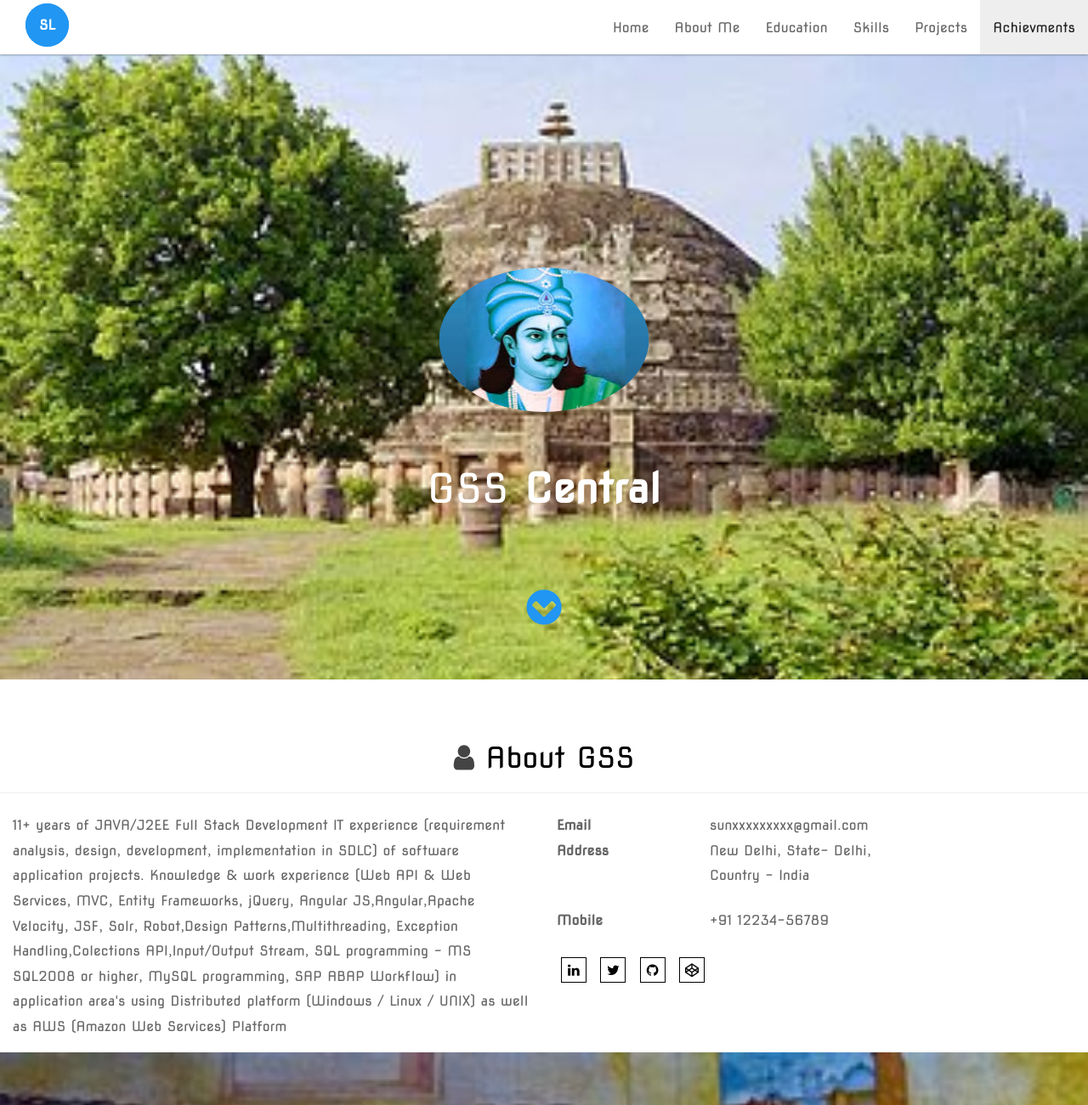
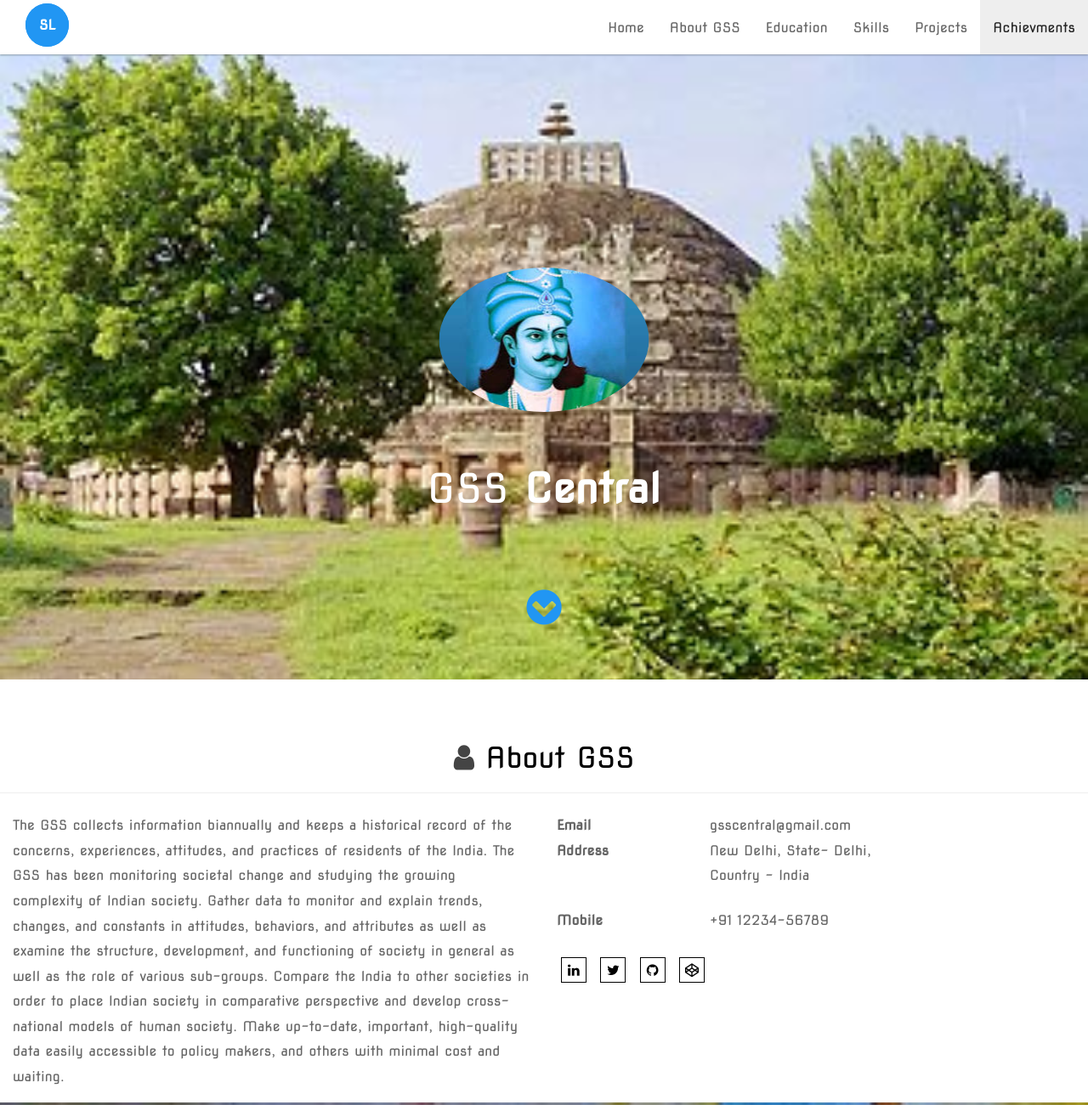
Before and after one commit to gsscentral/gsscentral.github.io, a plain HTML site: page index.html in a window 1280 px wide. Shown: the top 1301 px of the page at 85% size. Drawn offline with Linux system fonts and the light colour scheme; animation ran at ten frames a second; a script that the page names is missing.

Commit message:
About GSS changes
About GSS changes

```diff
--- a/index.html
+++ b/index.html
@@ -40,7 +40,7 @@
 			<div class="collapse navbar-collapse" id="bs-example-navbar-collapse-1">
 			  <ul class="nav navbar-nav navbar-right">
 				<li><a href="#top">Home</a></li>
-				<li><a href="#about">About Me</a></li>
+				<li><a href="#about">About GSS</a></li>
 				<li><a href="#education">Education</a></li>
 				<li><a href="#skills">Skills</a></li>
 				<li><a href="#projects">Projects</a></li>
@@ -70,16 +70,18 @@
 		 </article>
 		 <article class="col-md-6">
 				<p>
-				     11+ years of JAVA/J2EE Full Stack Development IT experience (requirement analysis, design, development, implementation in SDLC) of software application projects.
-                     Knowledge & work experience (Web API & Web Services, MVC, Entity Frameworks, jQuery, Angular JS,Angular,Apache Velocity, JSF, Solr, Robot,Design Patterns,Multithreading, Exception Handling,Colections API,Input/Output Stream, SQL programming - MS SQL2008 or higher,
-					 MySQL programming, SAP ABAP Workflow) in application area's using Distributed platform (Windows / Linux / UNIX) as well as AWS (Amazon Web Services) Platform
+				     The GSS collects information biannually and keeps a historical record of the concerns, experiences, attitudes, and practices of residents of the India.
+				     The GSS has been monitoring societal change and studying the growing complexity of Indian society.
+				     Gather data to monitor and explain trends, changes, and constants in attitudes, behaviors, and attributes as well as examine the structure, development, and functioning of society in general as well as the role of various sub-groups.
+                                     Compare the India to other societies in order to place Indian society in comparative perspective and develop cross-national models of human society.
+                                     Make up-to-date, important, high-quality data easily accessible to policy makers, and others with minimal cost and waiting.
 
 				</p>
 		 </article>
 		 <article class="col-md-6 table-custom">
 				<dl class="dl-horizontal">
 				   <dt>Email</dt>
-				   <dd>sunxxxxxxxxx@gmail.com</dd>
+				   <dd>gsscentral@gmail.com</dd>
 				   <dt>Address</dt>
 				   <dd><address>New Delhi, State- Delhi, <br> Country - India</address></dd>
 				   <dt>Mobile</dt>
```
